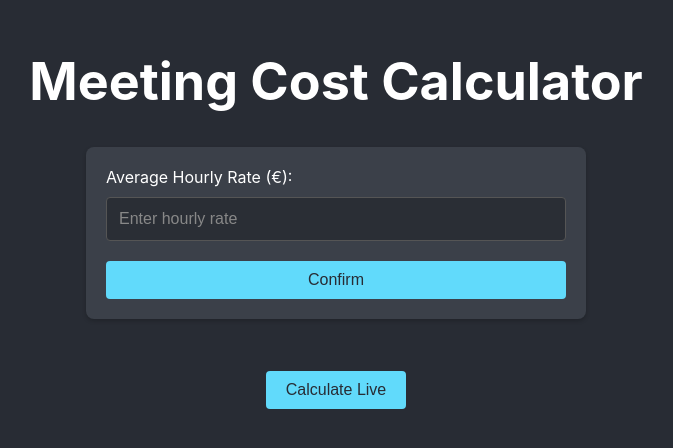
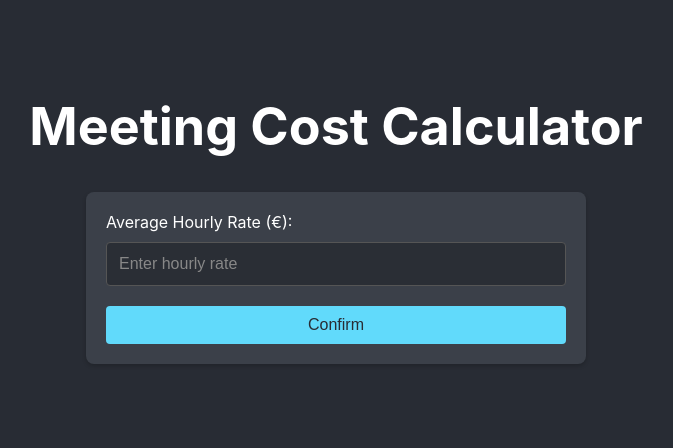
Before and after one commit to xremix/Meeting-Cost-Calculator, a React (Create React App) app: page / in a window 1280 px wide. Shown: the part 188-636 px from the top of the page, without its empty margins (304-977 px from the left). Built offline with nearby package versions, Linux system fonts and the light colour scheme.

Commit message:
fix live button

```diff
--- a/src/App.tsx
+++ b/src/App.tsx
@@ -92,6 +92,8 @@ function App() {
               <CostDisplay cost={meetingCost} />
             </>
           )}
+          {!showSalaryInput && (
+            <>
               <button
                 className="live-calculator-button"
                 onClick={toggleLiveCalculator}
@@ -105,6 +107,8 @@ function App() {
                   meetingTime={meetingTime}
                 />
               )}
+            </>
+          )}
         </div>
       </header>
     </div>
```
Lines whose indentation alone changed are shown as unchanged.
